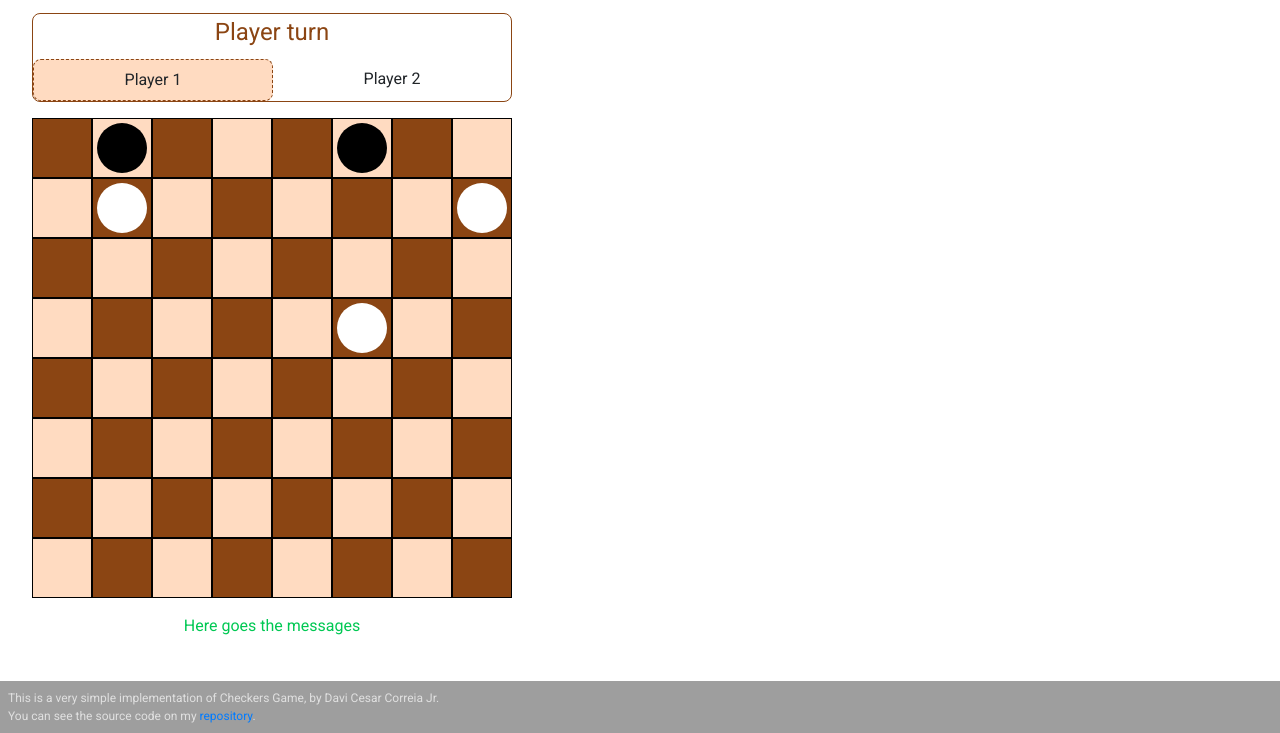
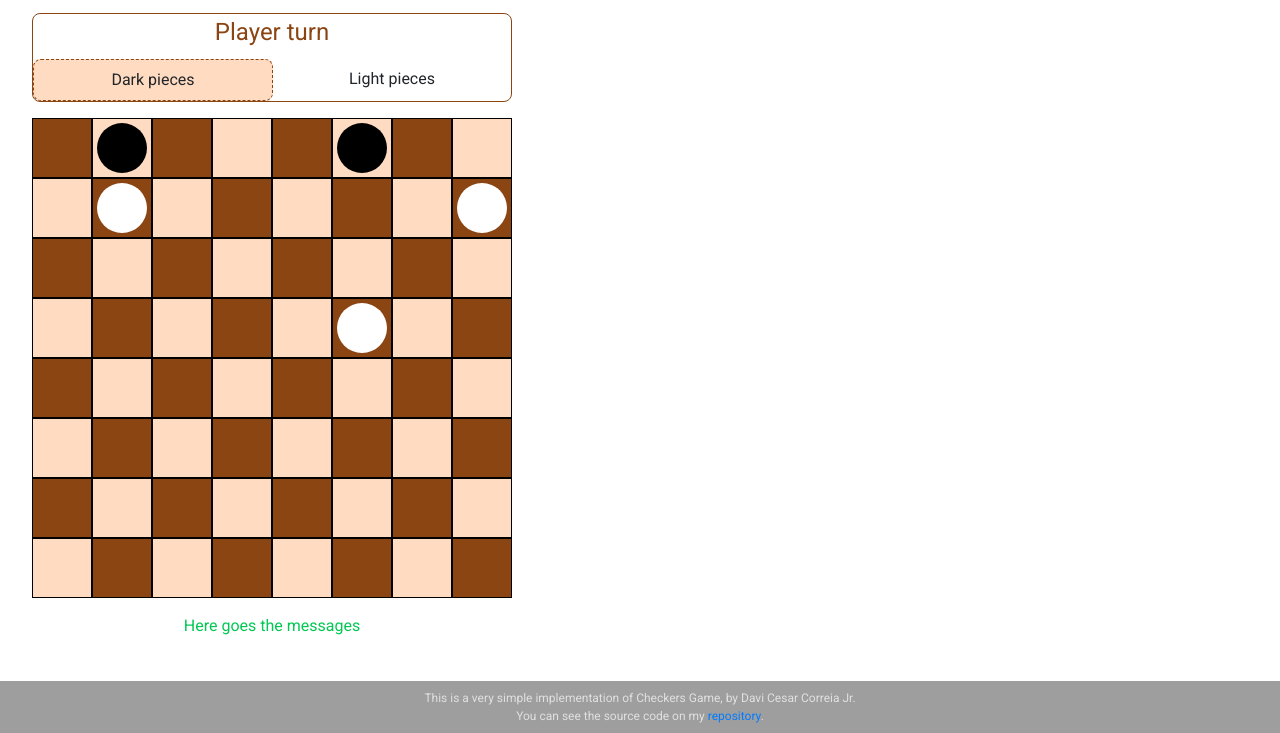
Before and after one commit to davicorreiajr/checkers-game, a website built with webpack: page index.html in a window 1280 px wide. Shown: the part 67-800 px from the top of the page. Built offline with nearby package versions, Linux system fonts and the light colour scheme.

Commit message:
Changed some details on front

```diff
--- a/index.html
+++ b/index.html
@@ -19,10 +19,10 @@
         </div>
         <div class="row">
           <div class="col scoreboard-player scoreboard-player--selected">
-            <p>Player 1</p>
+            <p>Dark pieces</p>
           </div>
           <div class="col scoreboard-player">
-            <p>Player 2</p>
+            <p>Light pieces</p>
           </div>
         </div>
       </div>
--- a/src/assets/css/styles.css
+++ b/src/assets/css/styles.css
@@ -105,4 +105,5 @@ p {
   background-color: #9E9E9E;
   color: #E0E0E0;
   font-size: 12px;
+  text-align: center;
 }
```
